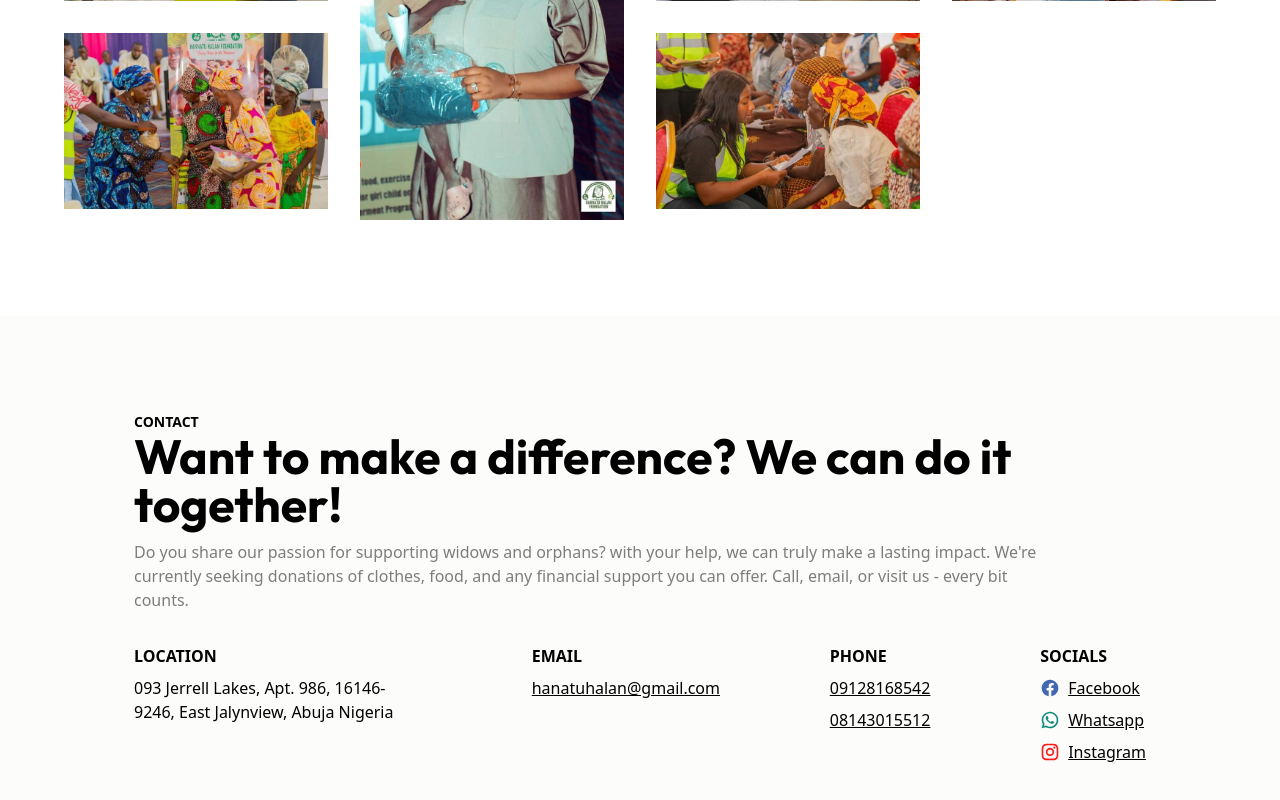
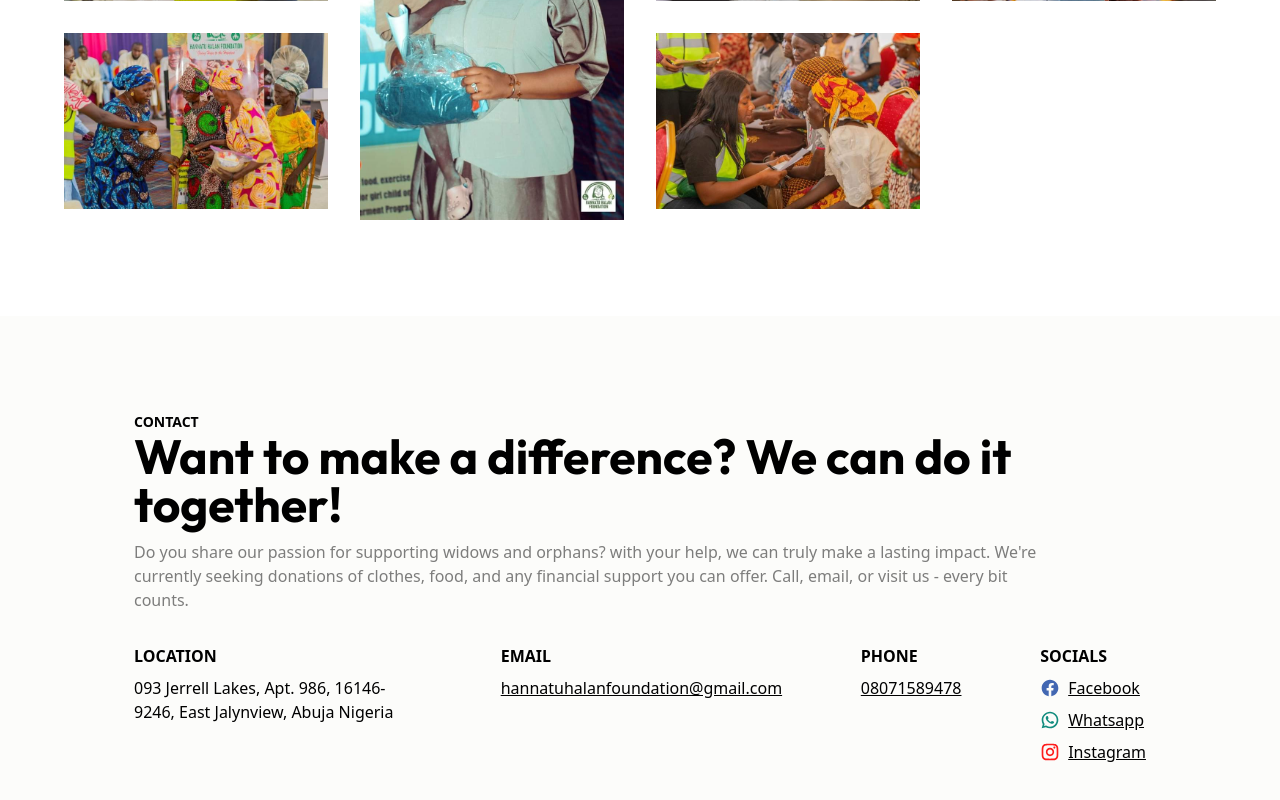
Before and after one commit to Codebee50/Hanatuhalan, a React (Vite) app: page / in a window 1280 px wide. Shown: the part 2510-3310 px from the top of the page. Built offline with nearby package versions, Linux system fonts and the light colour scheme.

Commit message:
updated contact detals

```diff
--- a/src/constants/index.js
+++ b/src/constants/index.js
@@ -5,18 +5,18 @@ export const socials = [
     {
         'label': 'Facebook',
         'image': facebook,
-        'link': 'https://facebook.com'
+        'link': 'https://www.facebook.com/share/s9yo9DNurntbRGNt/?mibextid=qi2Omg'
     },
     {
         'label': 'Whatsapp',
         'image': whatsapp,
-        'link': 'https://whatsapp.com'
+        'link': 'https://wa.me/+2348071589478'
     },
 
     {
         'label': 'Instagram',
         'image': instagram,
-        'link': 'https://facebook.com'
+        'link': 'https://www.instagram.com/hannatuhalanfoundation?igsh=YzljYTk1ODg3Zg=='
     },
 ]
 
--- a/src/sections/Contact.jsx
+++ b/src/sections/Contact.jsx
@@ -24,20 +24,18 @@ const Contact = () => {
             </ContactCard>
 
             <ContactCard title='EMAIL'>
-                <a href="mailto:hanatuhalanfoundation@gmail.com" className="font-light underline">hanatuhalan@gmail.com</a>
+                <a href="mailto:hannatuhalanfoundation@gmail.com" className="font-light underline">hannatuhalanfoundation@gmail.com</a>
             </ContactCard>
 
 
             <ContactCard title='PHONE'>
-                <a href="tel:09128168542" className="font-light underline">09128168542</a>
-                <a href="tel:09128168542" className="font-light underline">08143015512</a>
-
+                <a href="tel:08071589478" className="font-light underline">08071589478</a>
             </ContactCard>
 
             <ContactCard title='SOCIALS'>
                 {
                     socials.map((social)=>(
-                        <a key={social.label} href={social.link} className="flex flex-row items-center gap-2">
+                        <a key={social.label} href={social.link} className="flex flex-row items-center gap-2" >
                             {social.image && <img src={social.image} alt="icon" width={20} height={20}/>}
                             <p className="font-light underline">{social.label}</p>
                         </a>
```
